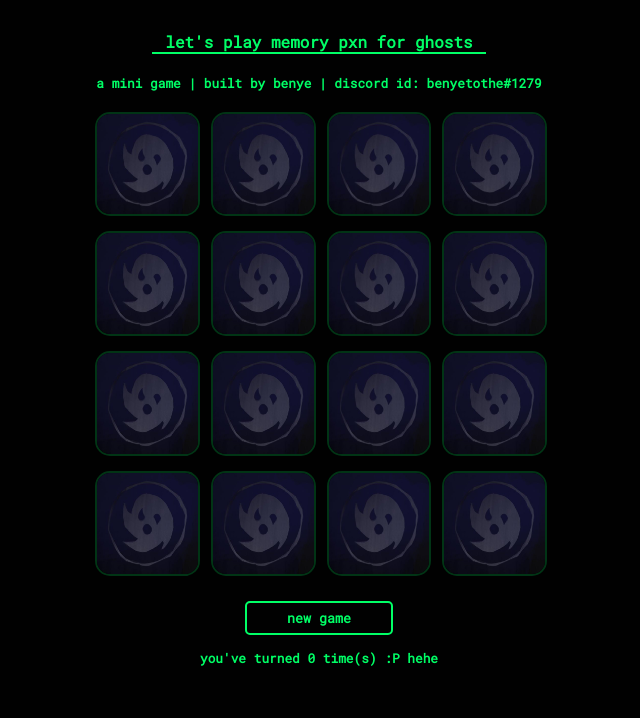
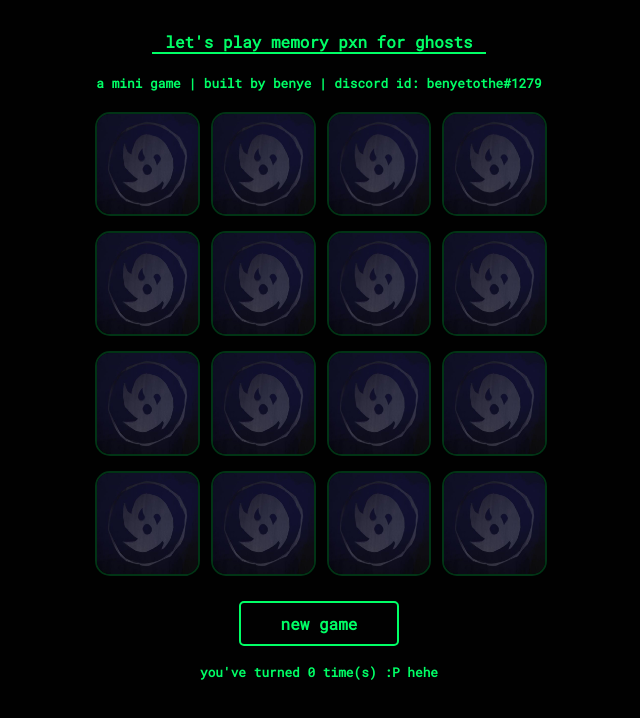
Before and after one commit to benzcraddock/pxn-memory-game, a React (Create React App) app: page / in a window 1280 px wide. Shown: the top 718 px of the page, without its empty margins (321-961 px from the left). Built offline with nearby package versions, Linux system fonts and the light colour scheme; grey boxes are pictures that could not be loaded.

Commit message:
update font size button

```diff
--- a/src/App.css
+++ b/src/App.css
@@ -40,12 +40,13 @@ button {
   background: none;
   border: 2px solid #00FF66;
   border-radius: 5px;
-  padding: 6px 40px;
+  padding: 10px 40px;
+  font-size: 1rem;
   color: #00FF66;
   font-weight: bold;
   font-family: Roboto Mono, sans-serif;
   cursor: pointer;
-  margin: 5px;
+  margin: 8px;
 }
 
 button:hover {
```
